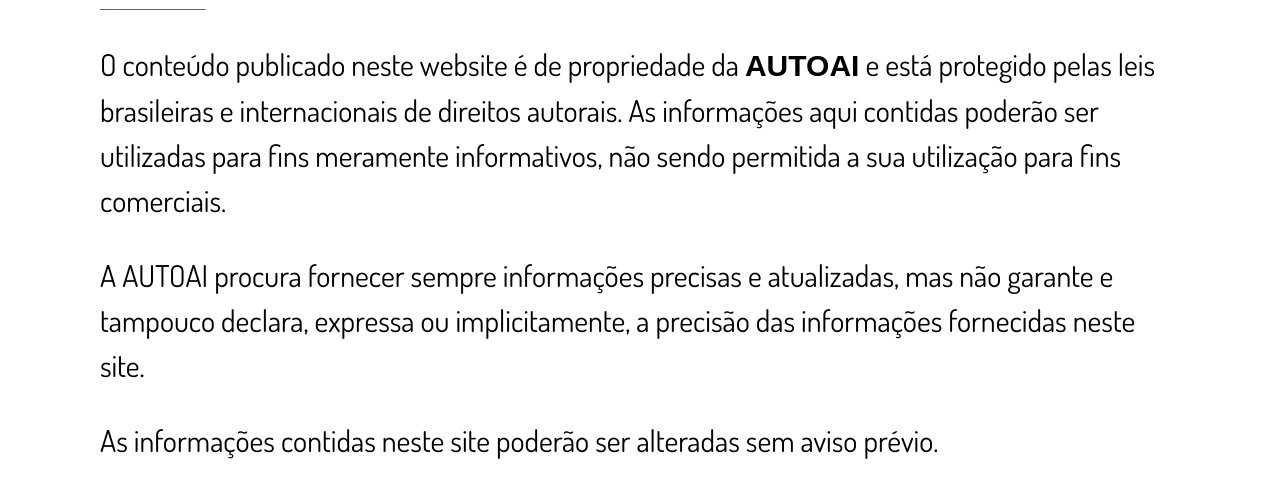
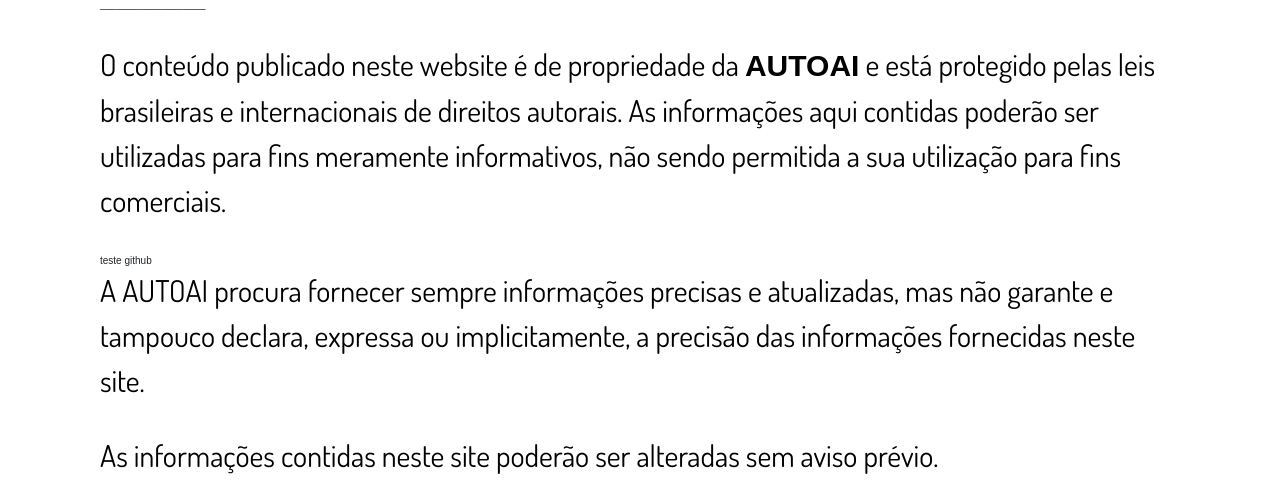
Before and after one commit to CheckApp/CHECKAPP, a Django app: page /aviso_legal/ in a window 1280 px wide. Shown: the part 573-1070 px from the top of the page. Run offline with Django 3.2, Linux system fonts and the light colour scheme; some libraries are stand-ins or nearby versions.

Commit message:
teste
commit

```diff
--- a/home/templates/home/aviso_legal.html
+++ b/home/templates/home/aviso_legal.html
@@ -301,6 +301,7 @@
                         </p>
                         <br>
                         <br>
+                        <p>teste github</p>
 
                         <p class="textos textoPreto">
                             A AUTOAI procura fornecer sempre informações precisas e atualizadas, mas não garante e tampouco declara, expressa ou implicitamente, a precisão das informações fornecidas neste site.
```
